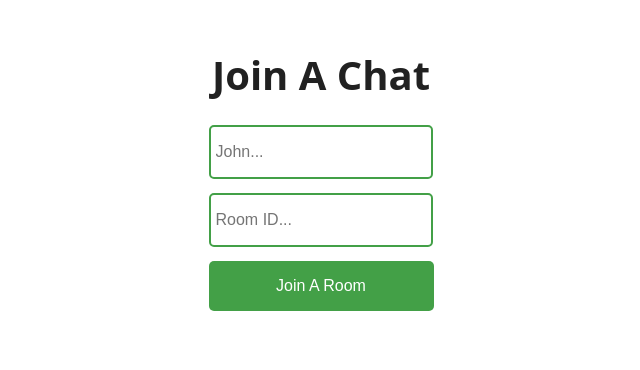
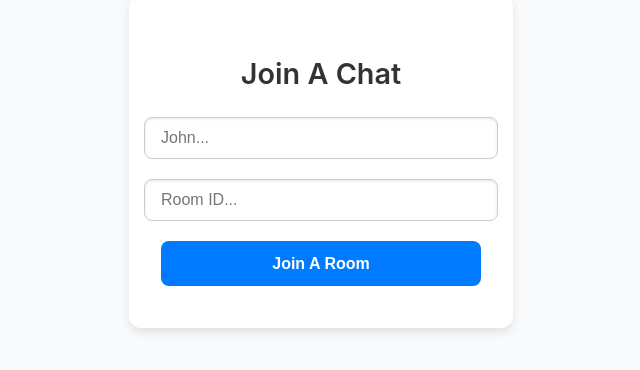
Before and after one commit to CAPELLAX02/socketio-realtime-chat-app, a React (Create React App) app in the folder client/: page / in a window 1280 px wide. Shown: the part 238-608 px from the top of the page, without its empty margins (319-959 px from the left). Built offline with nearby package versions, Linux system fonts and the light colour scheme; no server answers.

Commit message:
last touches

```diff
--- a/client/src/App.css
+++ b/client/src/App.css
@@ -1,55 +1,79 @@
-.App {
-  width: 100vw;
-  height: 100vh;
-  background: #fff;
-  color: #212121;
-  font-family: 'Open Sans', sans-serif;
-  display: grid;
-  place-items: center;
+/* Reset and Base Styles */
+body,
+html {
+  margin: 0;
+  padding: 0;
+  width: 100%;
+  height: 100%;
+  font-family: 'Inter', sans-serif;
+  background-color: #f4f4f4;
+  color: #333;
 }
 
-body {
-  margin: 0%;
-  padding: 0%;
+.App {
+  display: flex;
+  justify-content: center;
+  align-items: center;
+  height: 100vh;
+  background-color: #f9fafb;
 }
 
-@import url('https://fonts.googleapis.com/css2?family=IBM+Plex+Mono:ital,wght@0,100;0,200;0,300;0,400;0,500;0,600;0,700;1,100;1,200;1,300;1,400;1,500;1,600;1,700&family=Inter:ital,opsz,wght@0,14..32,100..900;1,14..32,100..900&family=Montserrat:ital,wght@0,100..900;1,100..900&display=swap');
+@import url('https://fonts.googleapis.com/css2?family=Inter:wght@400;500;600;700&display=swap');
 
+/* Join Chat Container */
 .joinChatContainer {
   display: flex;
   flex-direction: column;
+  align-items: center; /* Ensure inputs are centered */
+  justify-content: center; /* Ensure inputs are centered */
   text-align: center;
+  background-color: #ffffff;
+  padding: 2rem;
+  border-radius: 12px;
+  box-shadow: 0 4px 10px rgba(0, 0, 0, 0.1);
+  max-width: 320px;
+  width: 100%;
 }
 
 .joinChatContainer h3 {
-  font-size: 2.5rem;
+  font-size: 1.8rem;
   margin-bottom: 1rem;
+  color: #333;
+  font-weight: 600;
 }
+
 .joinChatContainer input {
-  width: 210px;
-  height: 40px;
-  margin: 7px;
-  border: 2px solid #43a047;
-  border-radius: 5px;
-  padding: 5px;
+  width: 100%;
+  height: 40px; /* Reduced height */
+  margin: 10px 0;
+  border: 1px solid #ccc;
+  border-radius: 8px;
+  padding: 0 1rem;
   font-size: 16px;
+  box-shadow: inset 0 1px 3px rgba(0, 0, 0, 0.1);
+  transition: border 0.3s ease;
+}
+
+.joinChatContainer input:focus {
+  border-color: #007bff;
 }
 
 .joinChatContainer button {
-  width: 225px;
-  height: 50px;
-  margin: 7px;
+  width: 100%;
+  height: 45px; /* Reduced height */
+  margin: 10px 0;
   border: none;
-  border-radius: 5px;
-  padding: 5px;
+  border-radius: 8px;
   font-size: 16px;
-  background: #43a047;
-  color: #fff;
+  font-weight: 600;
+  background-color: #007bff;
+  color: #ffffff;
   cursor: pointer;
+  transition: background-color 0.3s ease;
 }
 
 .joinChatContainer button:hover {
-  background: #2e7d32;
+  background-color: #0056b3;
 }
 
 .chat-window {
```
